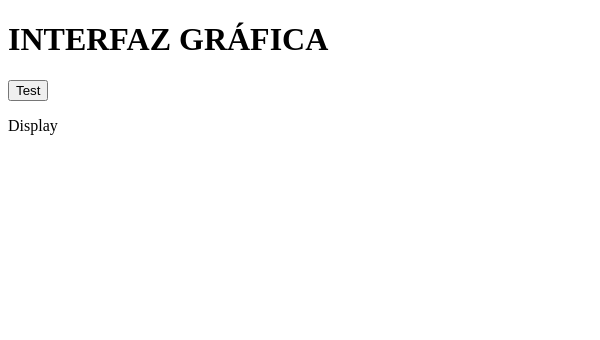
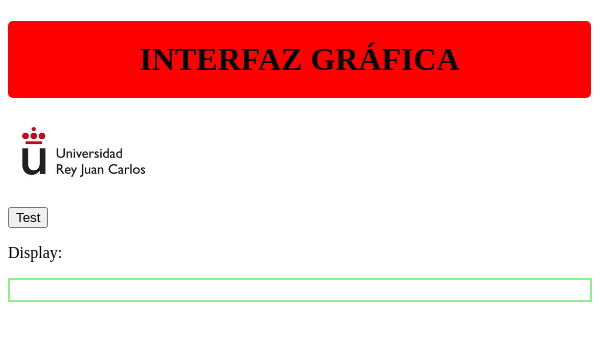
Before and after one commit to jgabari/LTAW-Practicas, an Electron app: page P4/Ejemplos/index.html in a window 600 px wide. Drawn offline with Linux system fonts and the light colour scheme.

Commit message:
Version 7

```diff
--- a/P4/Ejemplos/index.html
+++ b/P4/Ejemplos/index.html
@@ -6,11 +6,14 @@
     <meta name="viewport" content="width=device-width, initial-scale=1.0">
     <!-- Seguridad: solo ficheros locales -->
     <meta http-equiv="Content-Security-Policy" content="default-src 'self';">
-    <title>Mi APP (version 6)</title>
+    <link rel="stylesheet" href="style.css">
+    <title>Mi APP (version 7)</title>
 </head>
 <body>
     <h1>INTERFAZ GRÁFICA</h1>
-    <input type="button" value="Test" id="btn_test">
-    <p>Display</p>
+    <img src="logo-urjc.png" alt="Logo-URJC" width="150px">
+    <p><input type="button" value="Test" id="btn_test"></p>
+    <p>Display:</p>
+    <p id="display"></p>
 </body>
 </html>
--- /dev/null
+++ b/P4/Ejemplos/style.css
@@ -0,0 +1,12 @@
+h1 {
+    width: 93%;
+    padding: 20px;
+    background-color: red;
+    border-radius: 5px;
+    text-align: center;
+}
+
+#display {
+    border: 2px solid lightgreen;
+    padding: 10px;
+}
```
Also changed, not shown: P4/Ejemplos/logo-urjc.png (added).
